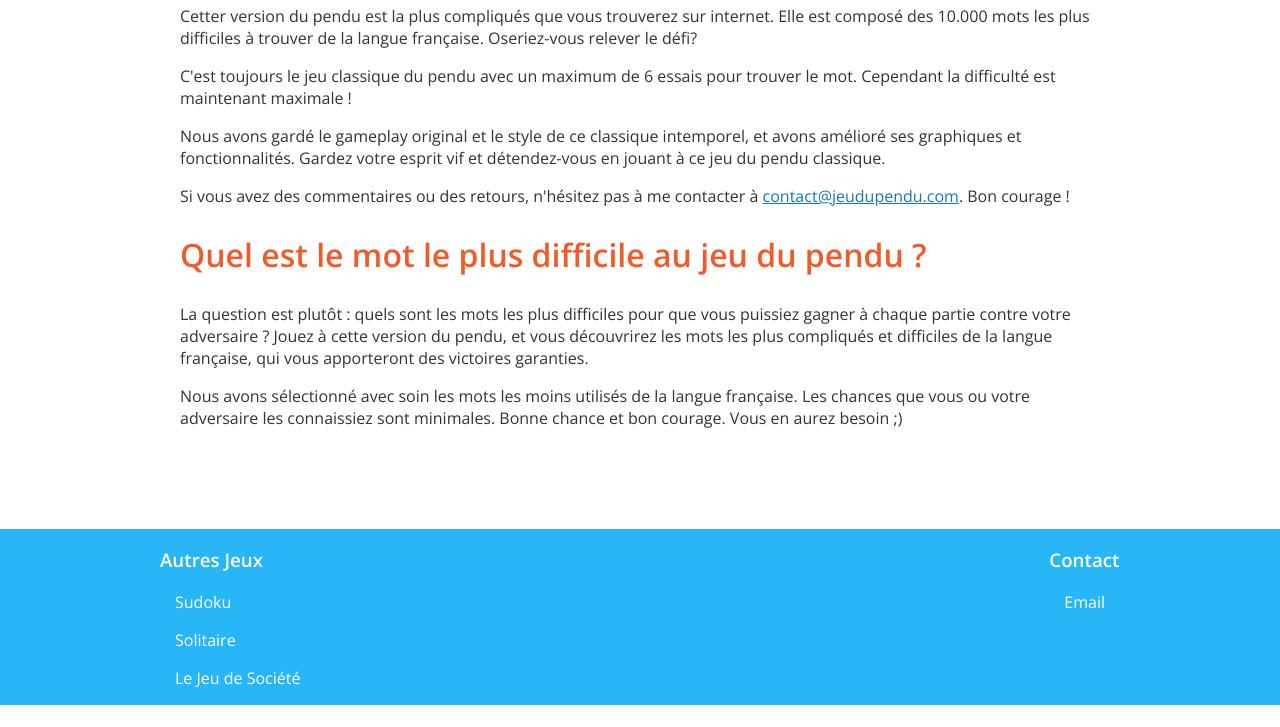
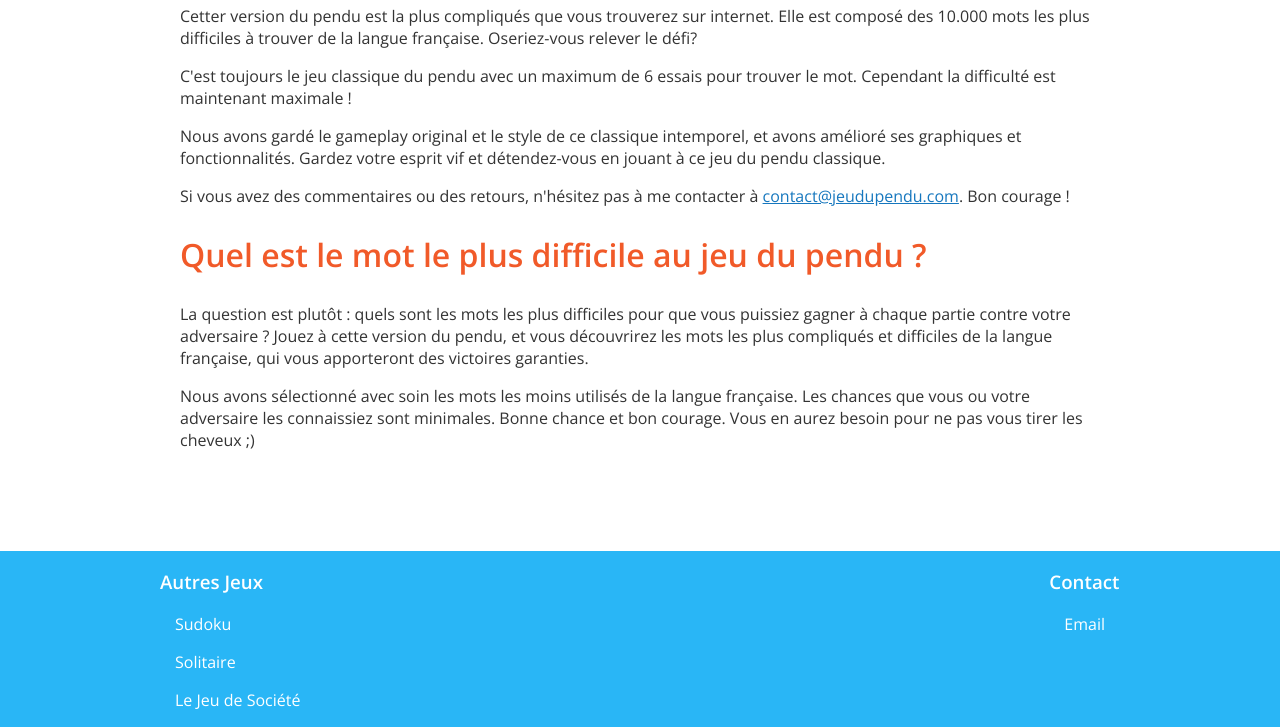
Before and after one commit to Carakalokique/jeudupendu, a plain HTML site: page pendu-mot-difficile-complique/index.html in a window 1280 px wide. Shown: the part 1315-2042 px from the top of the page. Before the commit the page ends 2020 px from the top, so only its background shows below. Drawn offline with nearby package versions, Linux system fonts and the light colour scheme.

Commit message:
seo tweak

```diff
--- a/pendu-mot-difficile-complique/index.html
+++ b/pendu-mot-difficile-complique/index.html
@@ -196,7 +196,8 @@
     </p>
     <p>
       Nous avons sélectionné avec soin les mots les moins utilisés de la langue française. Les chances que vous ou votre
-      adversaire les connaissiez sont minimales. Bonne chance et bon courage. Vous en aurez besoin ;)
+      adversaire les connaissiez sont minimales. Bonne chance et bon courage. Vous en aurez besoin pour ne pas vous
+      tirer les cheveux ;)
 
     </p>
   </div>
```
